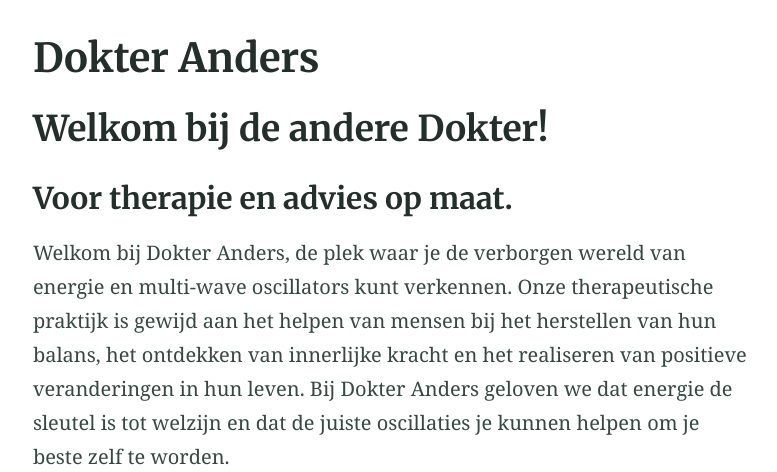
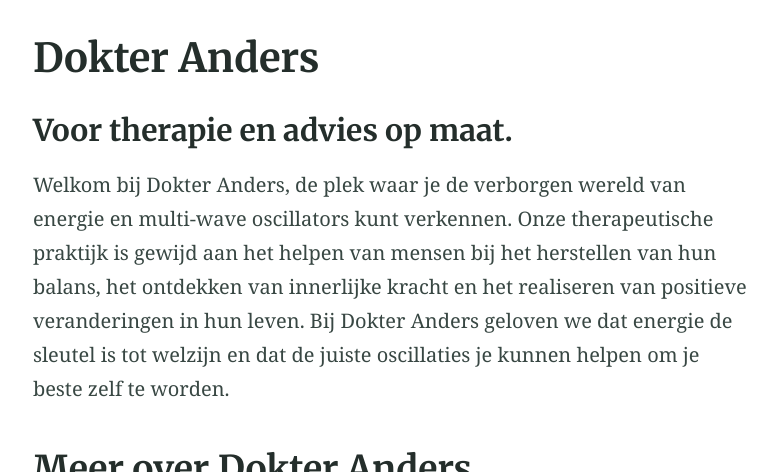
Before and after one commit to dokteranders/dokteranders.com, a Jekyll site: the page built from index.md, in a window 1280 px wide and 900 px high, cut to the strip 428-900 px from the top of the window. Shown: the whole strip, without its empty margins (250-1027 px from the left). Built offline with Jekyll 4.4.1, drawn with Linux system fonts in a browser that asks for light colours.

Commit message:
Update index.md

```diff
--- a/index.md
+++ b/index.md
@@ -2,8 +2,6 @@
 title: Dokter Anders
 feature_image: "https://picsum.photos/1300/400?image=815"
 ---
-
-## Welkom bij de andere Dokter!
 ### Voor therapie en advies op maat.
 
 Welkom bij Dokter Anders, de plek waar je de verborgen wereld van energie en multi-wave oscillators kunt verkennen. Onze therapeutische praktijk is gewijd aan het helpen van mensen bij het herstellen van hun balans, het ontdekken van innerlijke kracht en het realiseren van positieve veranderingen in hun leven. Bij Dokter Anders geloven we dat energie de sleutel is tot welzijn en dat de juiste oscillaties je kunnen helpen om je beste zelf te worden.
```
